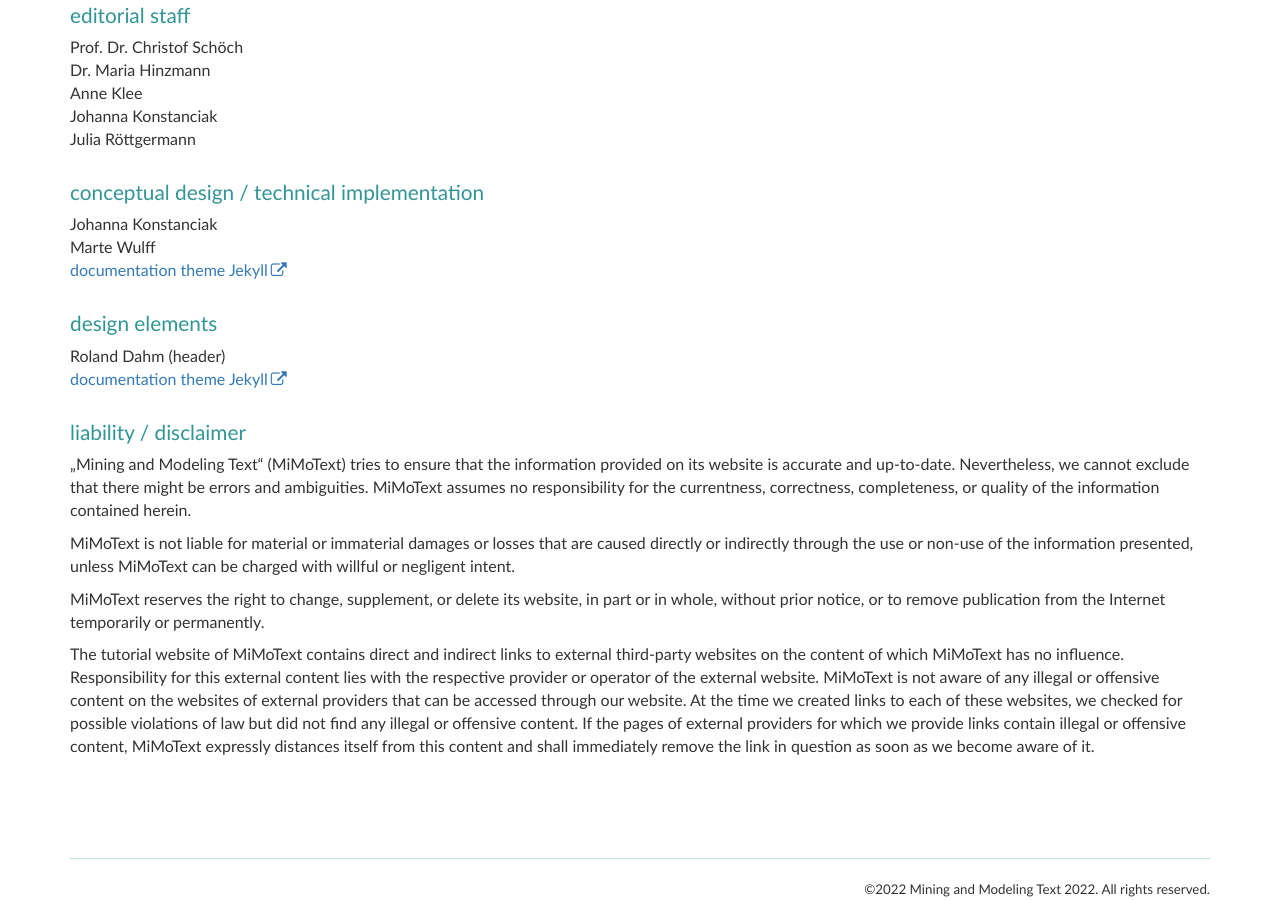
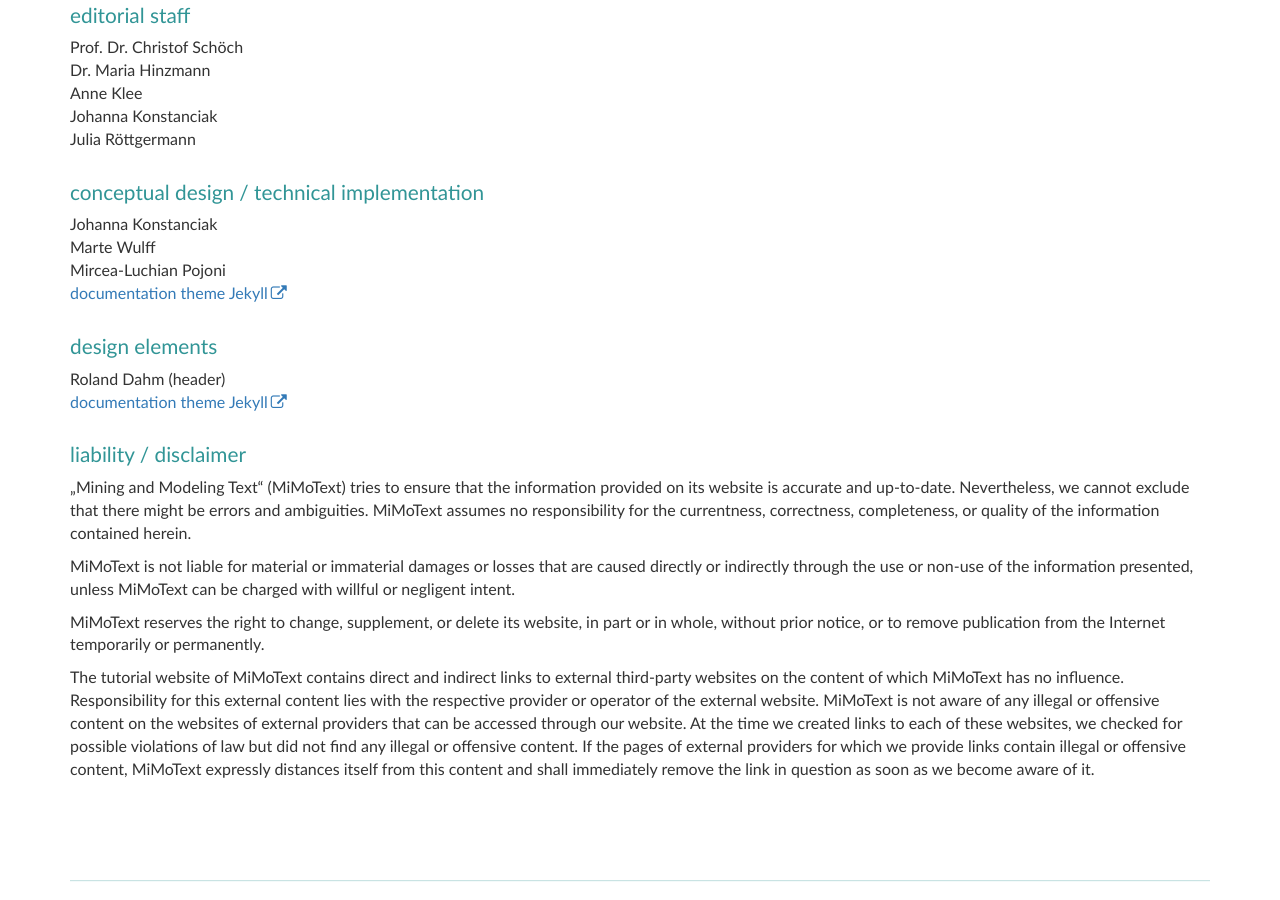
Before and after one commit to MiMoText/MiMoTextBase_Tutorial, a Jekyll site: the page built from pages/extrapages/impressum.md, in a window 1280 px wide and 900 px high, scrolled down 530 px. Built offline with Jekyll 4.4.1, drawn with Linux system fonts in a browser that asks for light colours; comment, search, counter and statistics services are not loaded.

Commit message:
changed impressum

```diff
--- a/pages/extrapages/impressum.md
+++ b/pages/extrapages/impressum.md
@@ -34,6 +34,7 @@ Julia Röttgermann
 ### conceptual design / technical implementation
 Johanna Konstanciak
 Marte Wulff
+Mircea-Luchian Pojoni
 [documentation theme Jekyll](https://idratherbewriting.com/documentation-theme-jekyll/)
 
 ### design elements
```
